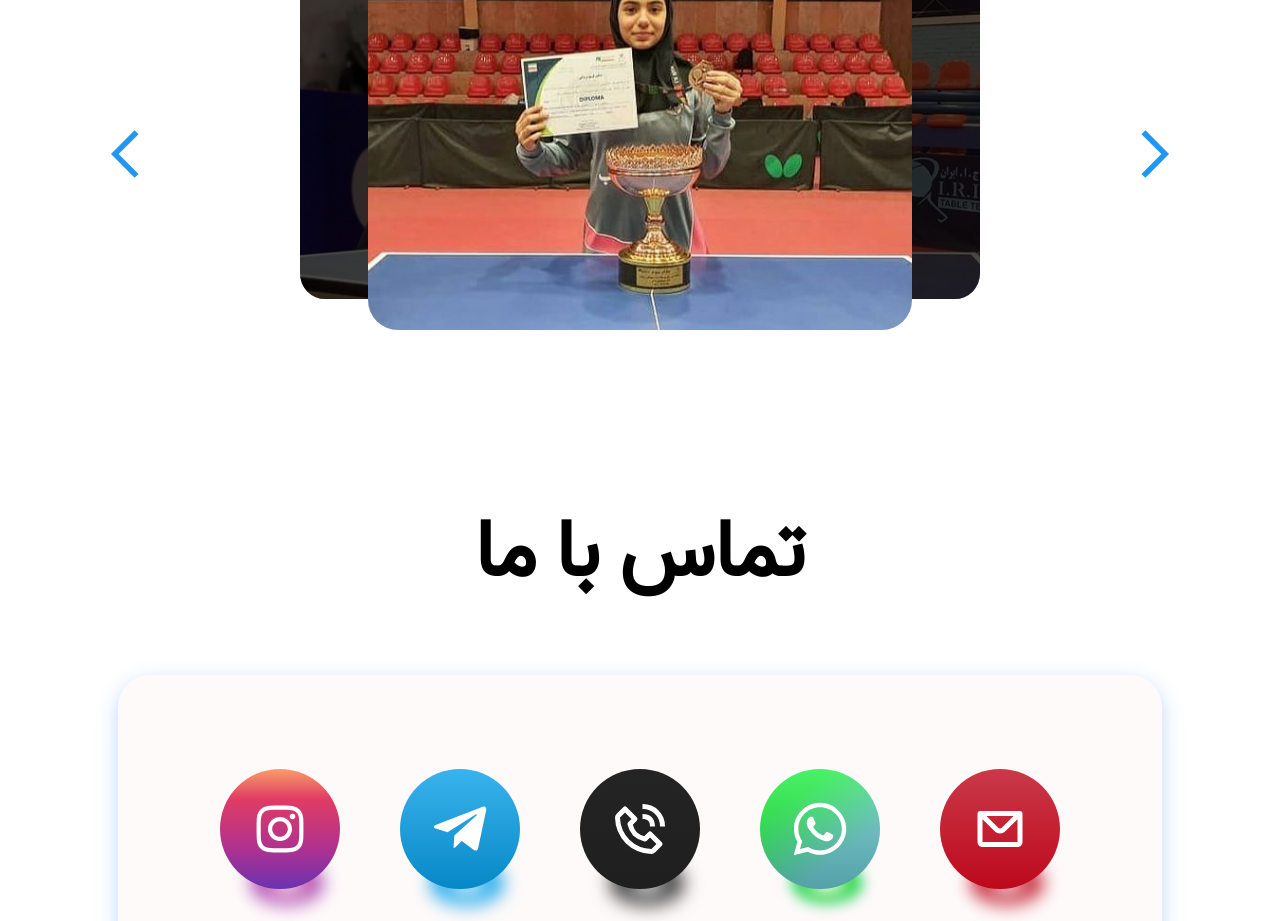
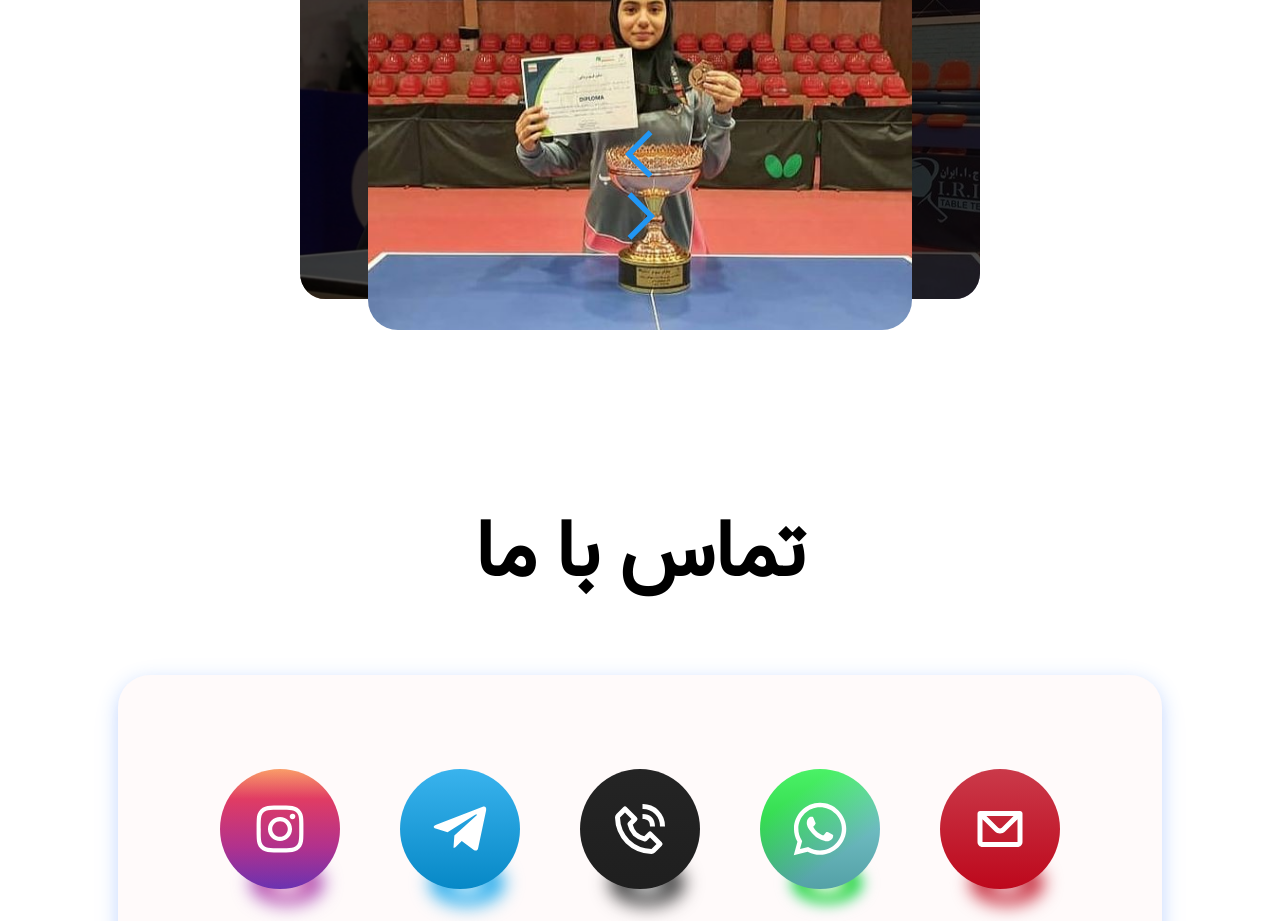
Before and after one commit to 00-team/ping-pong-site, a React app: page / in a window 1280 px wide. Shown: the part 3460-4381 px from the top of the page. Built offline with nearby package versions, Linux system fonts and the light colour scheme; a web font is replaced by a local one.

Commit message:
✅ jsx re edited

```diff
--- a/src/components/elements/StudentSlider.js
+++ b/src/components/elements/StudentSlider.js
@@ -94,13 +94,21 @@ function StudentSlider() {
 
     return (
         <div className='slider'>
-            <div className='btns prev'>
-                <FcPrevious size={60} onClick={prevSlide} />
-            </div>
-            <div className='btns next'>
-                <FcNext size={60} onClick={nextSlide} />
-            </div>
             <div className='container'>
+                <div className='btns'>
+                    <div className='next'>
+                        <FcPrevious size={60} onClick={prevSlide} />
+                    </div>
+                    <div className='prev'>
+                        <FcNext size={60} onClick={nextSlide} />
+                    </div>
+                </div>
+                {/* <div className='btns prev'>
+                    <FcPrevious size={60} onClick={prevSlide} />
+                </div>
+                <div className='btns next'>
+                    <FcNext size={60} onClick={nextSlide} />
+                </div> */}
                 {images.map((obj, index) => {
                     return (
                         <div
@@ -110,7 +118,11 @@ function StudentSlider() {
                         >
                             <div className='overlay'></div>
                             <div className={'card'}>
-                                <img className='img' src={obj.img} alt={obj.alt} />
+                                <img
+                                    className='img'
+                                    src={obj.img}
+                                    alt={obj.alt}
+                                />
                                 <div className='discription fa'>
                                     <h5>{obj.discription}</h5>
                                 </div>
```
